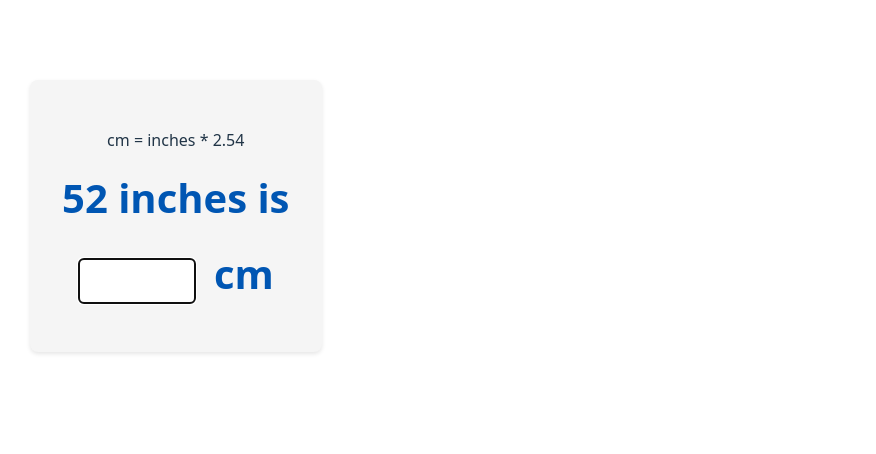
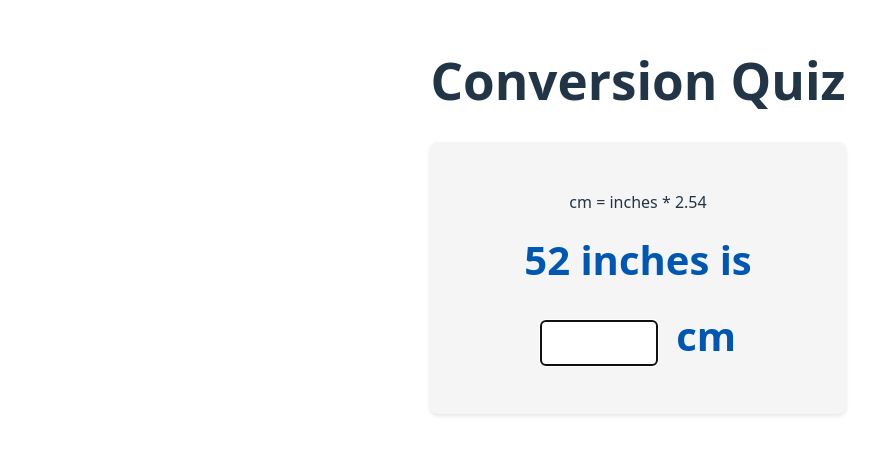
Before and after one commit to bonvara/voomeh, a React (Vite) app: page / in a window 1280 px wide. Shown: the part 184-638 px from the top of the page, without its empty margins (2-878 px from the left). Built offline with nearby package versions, Linux system fonts and the light colour scheme.

Commit message:
center a div

```diff
--- a/src/App.css
+++ b/src/App.css
@@ -1,3 +1,8 @@
+body {
+  display:flex;
+  justify-content: center;
+}
+
 .container {
   max-width: 800px;
   margin: 0 auto;
--- a/src/App.jsx
+++ b/src/App.jsx
@@ -50,6 +50,7 @@ function Quiz({ fromUnit, toUnit, conversionRate }) {
 
   return (
     <div className="container">
+      <h1>Conversion Quiz</h1>
       <div className="measurement-box">
         <p>{conversionFormula}</p>
         <h2>
```
